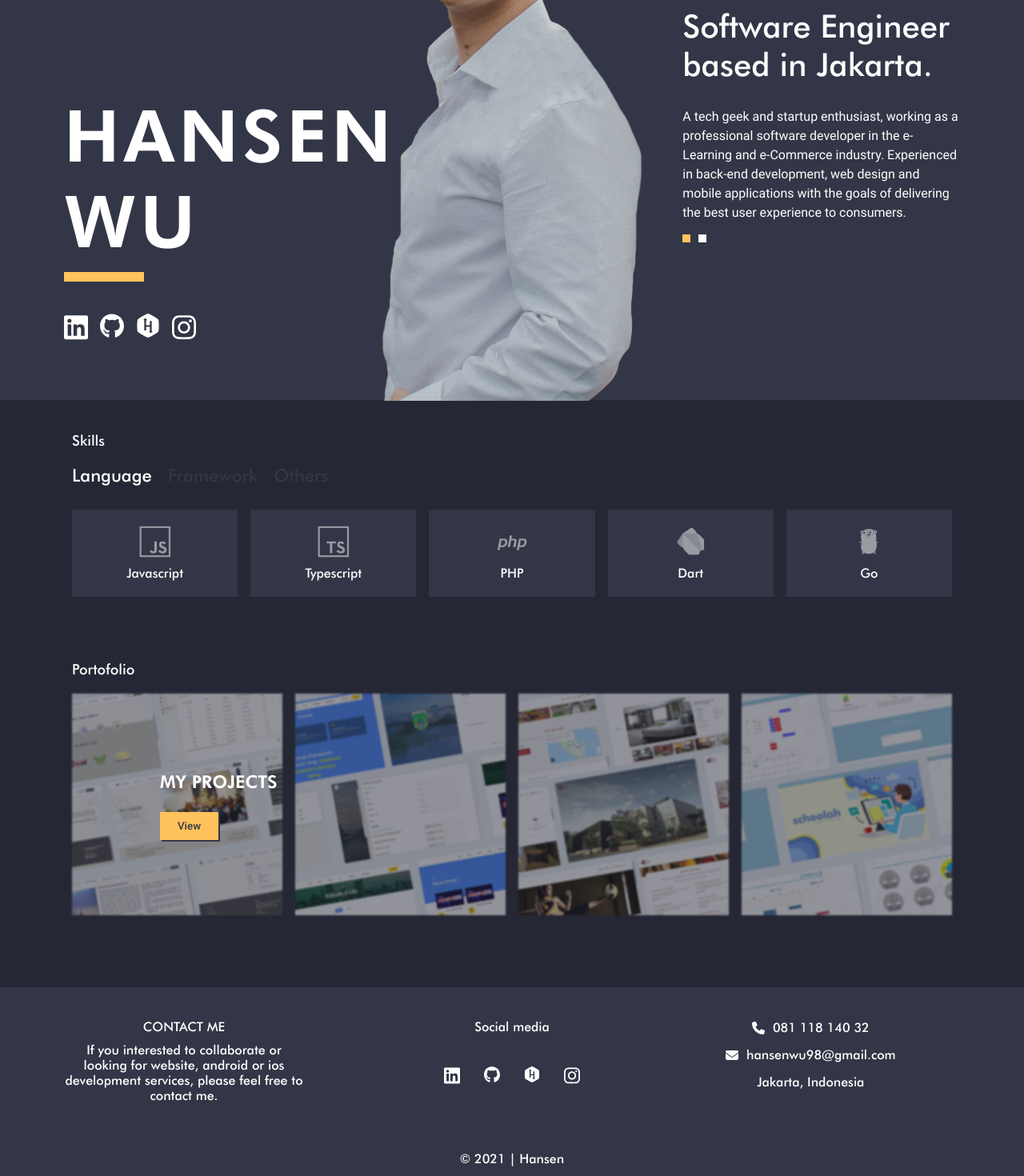
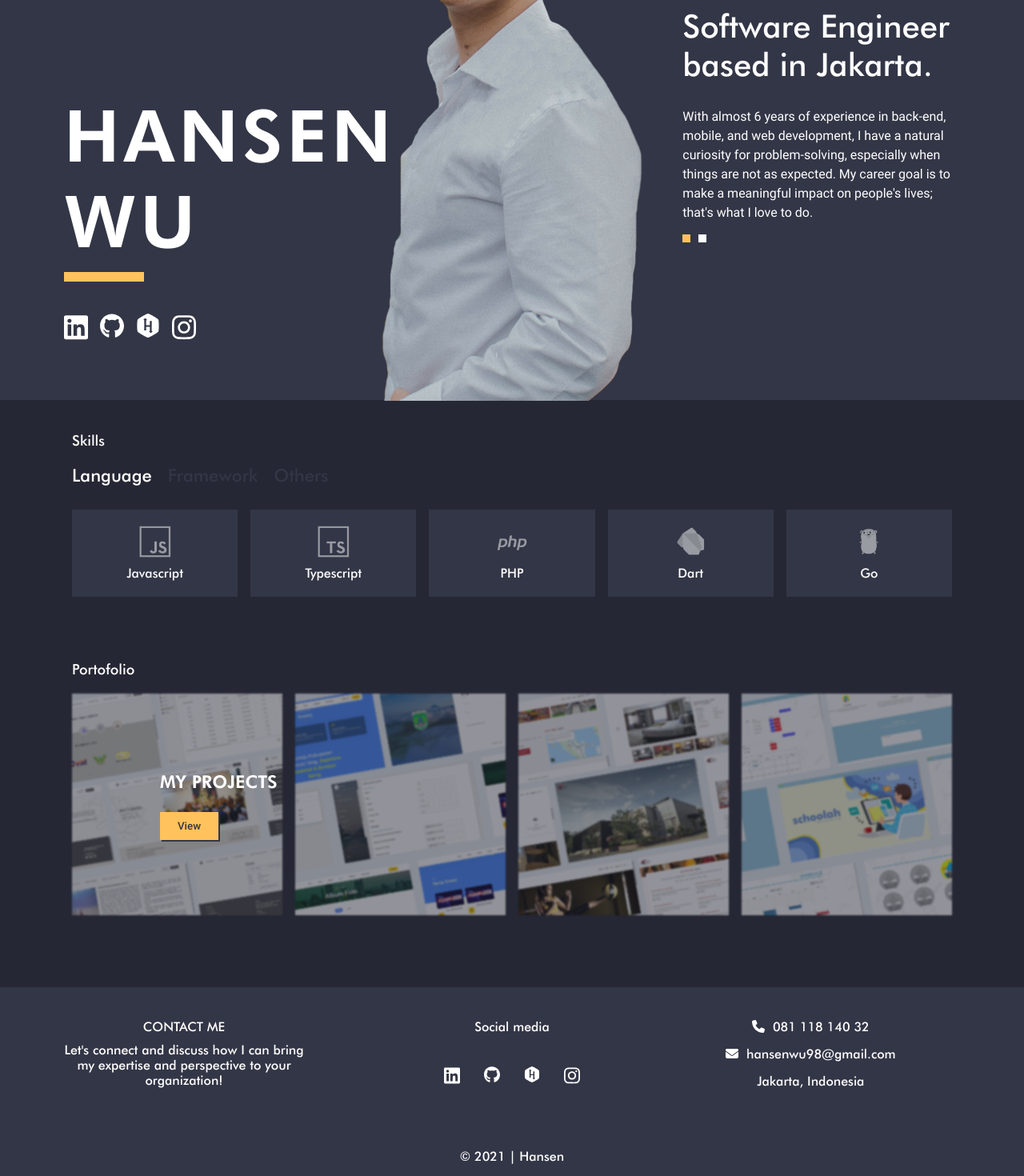
Before and after one commit to hansengotama/hansengotama, a Vue app: page / in a window 1280 px wide. Shown: the part 300-1770 px from the top of the page at 80% size. Built offline with nearby package versions, Linux system fonts and the light colour scheme.

Commit message:
fix: about me

```diff
--- a/src/components/about-me/index.vue
+++ b/src/components/about-me/index.vue
@@ -57,8 +57,8 @@ export default defineComponent({
         return {
             socialMedia: socialMediaStaticData,
             descriptionData: [
-                "A tech geek and startup enthusiast, working as a professional software developer in the e-Learning and e-Commerce industry. Experienced in back-end development, web design and mobile applications with the goals of delivering the best user experience to consumers.",
-                "Experienced in organization management and event planning. Joined non-profit organization supporting various projects, as an event committee, project manager, head of the event, advisor of the event and head of organization.",
+                "With almost 6 years of experience in back-end, mobile, and web development, I have a natural curiosity for problem-solving, especially when things are not as expected. My career goal is to make a meaningful impact on people's lives; that's what I love to do.",
+                "I strongly believe that a well-organized engineering team with industry leading processes can enhance team performance and drive better business outcomes. I enjoy analyzing and improving processes to deliver meaningful value to the organization.",
             ],
             activeDescriptionIndex: 0,
         };
--- a/src/components/contact-me/index.vue
+++ b/src/components/contact-me/index.vue
@@ -7,8 +7,7 @@
                         CONTACT ME
                     </div>
                     <div class="description">
-                        If you interested to collaborate or looking for website, android or ios development services,
-                        please feel free to contact me.
+                        Let's connect and discuss how I can bring my expertise and perspective to your organization!
                     </div>
                 </div>
             </div>
@@ -106,8 +105,7 @@ export default defineComponent({
             text-align: center;
             display: flex;
             width: 200px;
-            margin: 0 auto;
-            margin-top: 40px;
+            margin: 40px auto 0;
 
             .linkedin,
             .github,
@@ -115,6 +113,7 @@ export default defineComponent({
             .instagram {
                 margin: 0 auto;
                 width: 20px;
+                cursor: pointer;
             }
         }
     }
```
